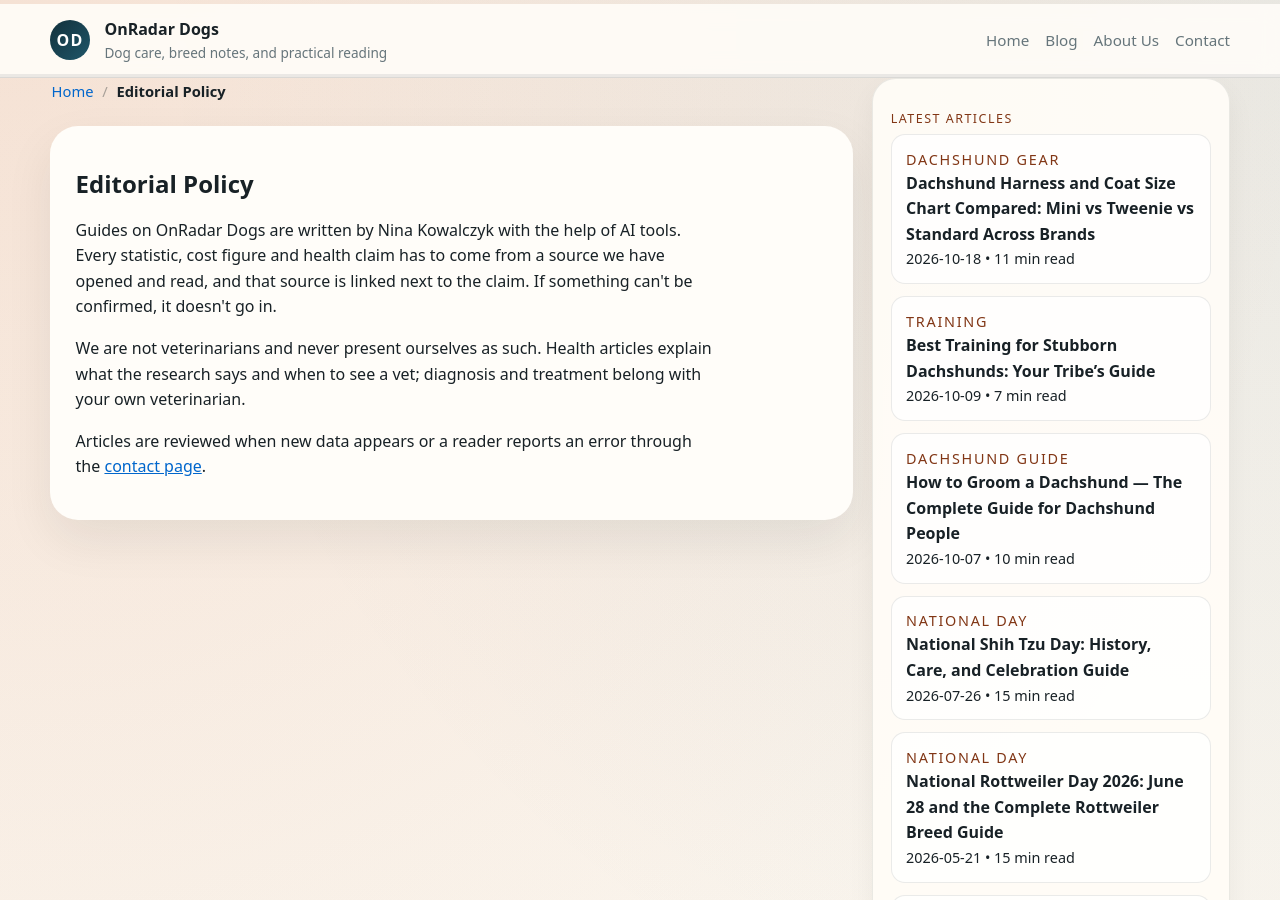
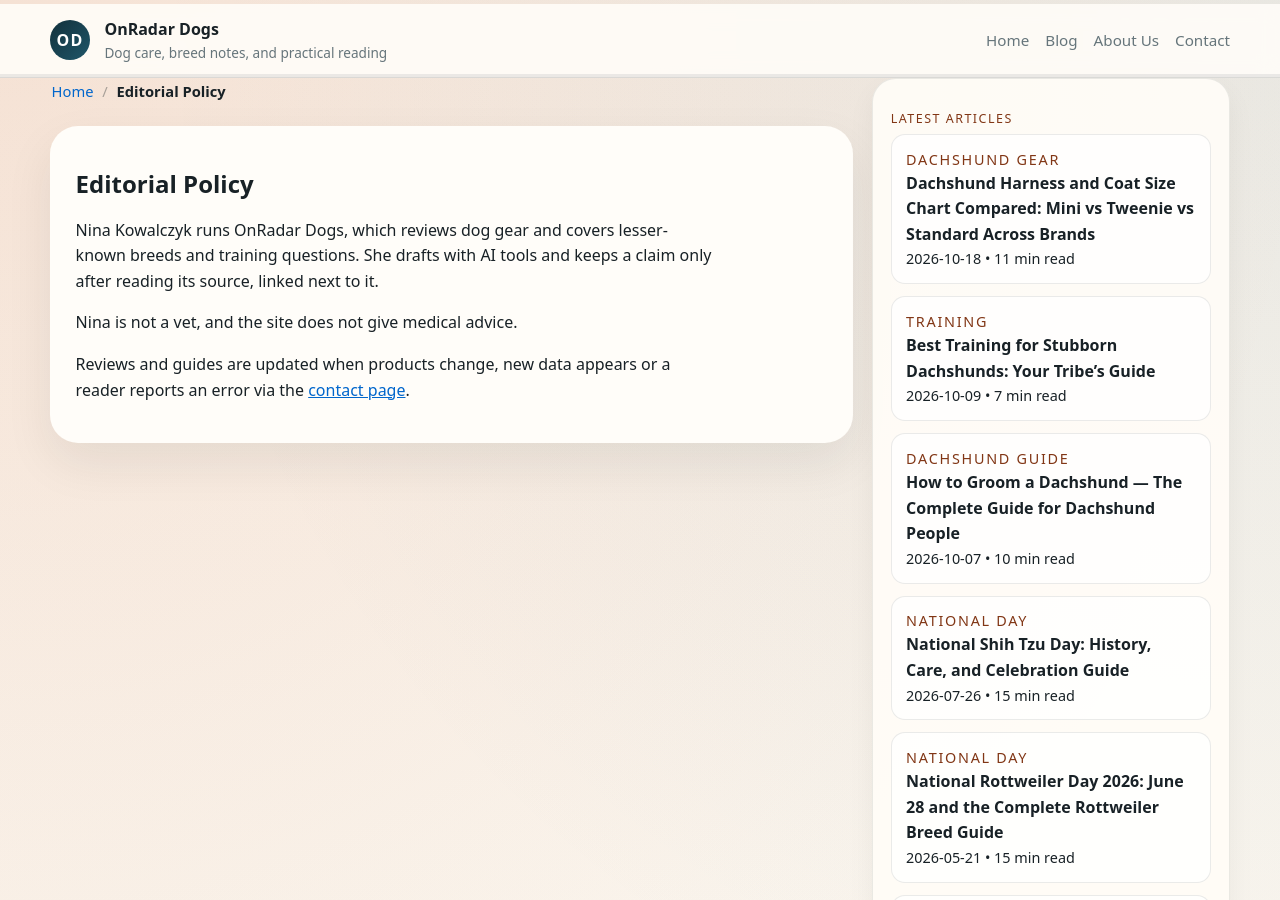
Before and after one commit to onradar-dogs/onradar-dogs.github.io, a Jekyll site: the page editorial-policy.html, which Jekyll copies as it is, in a window 1280 px wide and 900 px high. Built offline with Jekyll 4.4.1, drawn with Linux system fonts in a browser that asks for light colours.

Commit message:
Privacy, editorial, contact and disclosure pages written for this blog (#19)
These four pages were the same template text on every blog. Each blog now has
its own wording (data/site_pages_unique.py in AI OS; a check keeps blogs apart).
Facts unchanged; the disclosure now says what is true today: no affiliate links.

Co-authored-by: AI OS <ai-os@users.noreply.github.com>
Co-authored-by: Claude Opus 5.5 <noreply@anthropic.com>

```diff
--- a/contact.html
+++ b/contact.html
@@ -114,7 +114,7 @@ a:not(.sc-topbar *):not(.sc-footer *):not(header *):not(footer *):not([class*="b
       <div class="content-column">
         <nav class="breadcrumbs" aria-label="Breadcrumb"><a href="./index.html">Home</a><span class="breadcrumbs__sep" aria-hidden="true">/</span><span aria-current="page">Contact</span></nav><section class="page-panel article-shell">
 <h1>Contact</h1>
-<p>Spotted a mistake, have a question about one of our OnRadar Dogs guides, or want a topic covered? The quickest way to reach Nina Kowalczyk is a short note on the <a href="https://github.com/onradar-dogs/onradar-dogs.github.io/issues" rel="nofollow">project page</a>. Include the link to the article you're writing about.</p><p>Every correction gets checked and, if it holds up, the article is updated. We can't give individual veterinary advice — if your dog is unwell, please call your vet.</p>
+<p>Nina Kowalczyk reads corrections, product questions and topic ideas on the <a href="https://github.com/onradar-dogs/onradar-dogs.github.io/issues" rel="nofollow">project issue page</a>. Please link the article.</p><p>Reports are checked, and confirmed errors corrected. We can't give advice on an individual dog's health; please see your vet.</p>
 </section>
       </div>
       <aside class="sidebar">
--- a/disclosure.html
+++ b/disclosure.html
@@ -114,7 +114,7 @@ a:not(.sc-topbar *):not(.sc-footer *):not(header *):not(footer *):not([class*="b
       <div class="content-column">
         <nav class="breadcrumbs" aria-label="Breadcrumb"><a href="./index.html">Home</a><span class="breadcrumbs__sep" aria-hidden="true">/</span><span aria-current="page">Disclosure</span></nav><section class="page-panel article-shell">
 <h1>Disclosure</h1>
-<p>Some content on this site is drafted with AI tools and then checked for facts and sources before publishing.</p><p>We don't accept paid articles. If affiliate links are added in future, they will be marked clearly next to the link and won't change what we recommend.</p>
+<p>OnRadar Dogs drafts are AI-assisted and checked by Nina Kowalczyk before publication. Product reviews are based on published specs, manufacturer documents and owner reports, which are linked in each review.</p><p>We don't accept paid reviews, and the site carries no affiliate links. Any future affiliate link will be labelled next to it.</p>
 </section>
       </div>
       <aside class="sidebar">
--- a/editorial-policy.html
+++ b/editorial-policy.html
@@ -114,7 +114,7 @@ a:not(.sc-topbar *):not(.sc-footer *):not(header *):not(footer *):not([class*="b
       <div class="content-column">
         <nav class="breadcrumbs" aria-label="Breadcrumb"><a href="./index.html">Home</a><span class="breadcrumbs__sep" aria-hidden="true">/</span><span aria-current="page">Editorial Policy</span></nav><section class="page-panel article-shell">
 <h1>Editorial Policy</h1>
-<p>Guides on OnRadar Dogs are written by Nina Kowalczyk with the help of AI tools. Every statistic, cost figure and health claim has to come from a source we have opened and read, and that source is linked next to the claim. If something can't be confirmed, it doesn't go in.</p><p>We are not veterinarians and never present ourselves as such. Health articles explain what the research says and when to see a vet; diagnosis and treatment belong with your own veterinarian.</p><p>Articles are reviewed when new data appears or a reader reports an error through the <a href="/contact.html">contact page</a>.</p>
+<p>Nina Kowalczyk runs OnRadar Dogs, which reviews dog gear and covers lesser-known breeds and training questions. She drafts with AI tools and keeps a claim only after reading its source, linked next to it.</p><p>Nina is not a vet, and the site does not give medical advice.</p><p>Reviews and guides are updated when products change, new data appears or a reader reports an error via the <a href="/contact.html">contact page</a>.</p>
 </section>
       </div>
       <aside class="sidebar">
--- a/privacy.html
+++ b/privacy.html
@@ -114,7 +114,7 @@ a:not(.sc-topbar *):not(.sc-footer *):not(header *):not(footer *):not([class*="b
       <div class="content-column">
         <nav class="breadcrumbs" aria-label="Breadcrumb"><a href="./index.html">Home</a><span class="breadcrumbs__sep" aria-hidden="true">/</span><span aria-current="page">Privacy Policy</span></nav><section class="page-panel article-shell">
 <h1>Privacy Policy</h1>
-<p>OnRadar Dogs is a static information site hosted on GitHub Pages. There are no accounts, no newsletter and no forms, and we don't collect personal data.</p><p>The site sets no cookies. A simple reading counter is stored only in your own browser (localStorage) and is never sent anywhere. GitHub, as the host, may keep standard server logs such as IP addresses under its own <a href="https://docs.github.com/site-policy/privacy-policies/github-general-privacy-statement" rel="nofollow">privacy statement</a>.</p><p>External links lead to sites with their own policies. Questions: <a href="/contact.html">contact</a>.</p><p><em>Last updated: 2026-10-06</em></p>
+<p>OnRadar Dogs is a static site hosted on GitHub Pages. It has no accounts, no comment forms and no newsletter, so we don't collect personal data.</p><p>The site sets no cookies. Reading counters and any tool inputs live in your browser's localStorage. GitHub may keep server logs such as IP addresses according to its <a href="https://docs.github.com/site-policy/privacy-policies/github-general-privacy-statement" rel="nofollow">privacy statement</a>.</p><p>Embedded videos load via youtube-nocookie.com; linked sites apply their own policies. Questions: <a href="/contact.html">contact</a>.</p>
 </section>
       </div>
       <aside class="sidebar">
```
